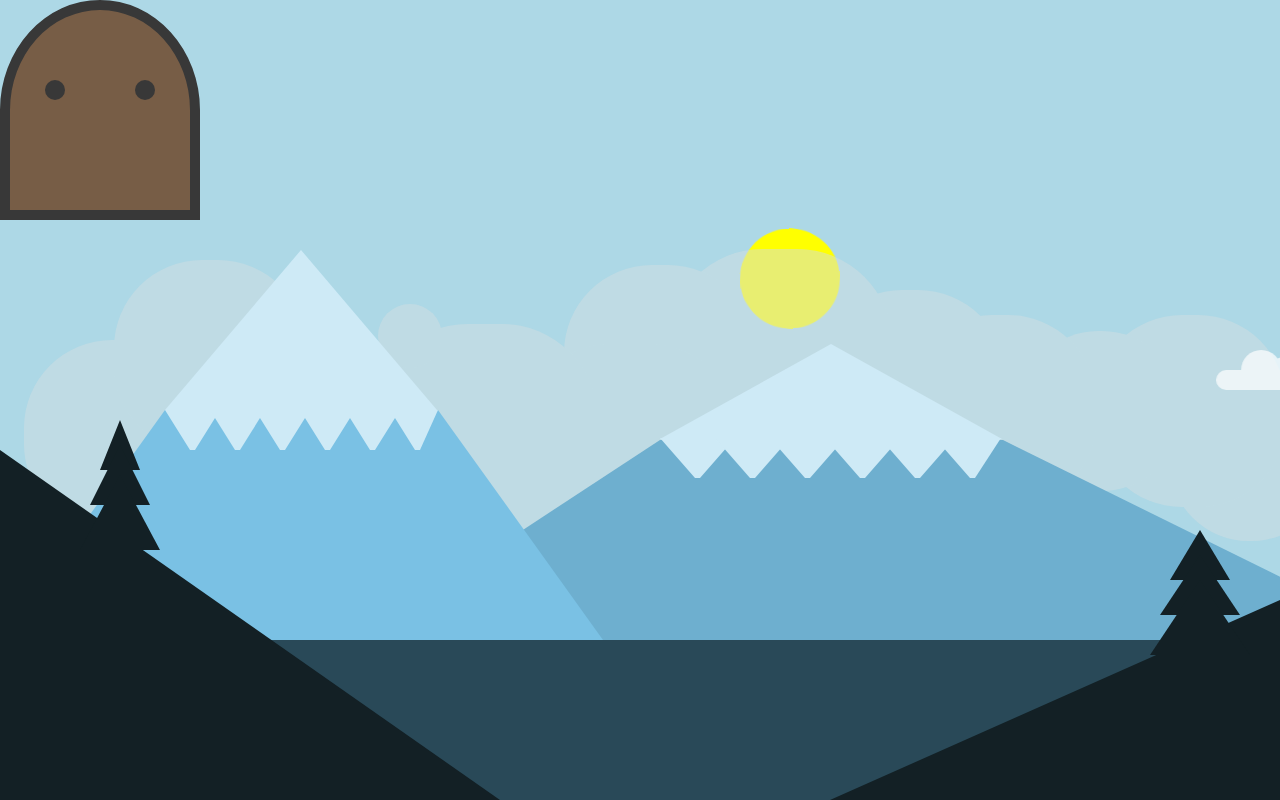
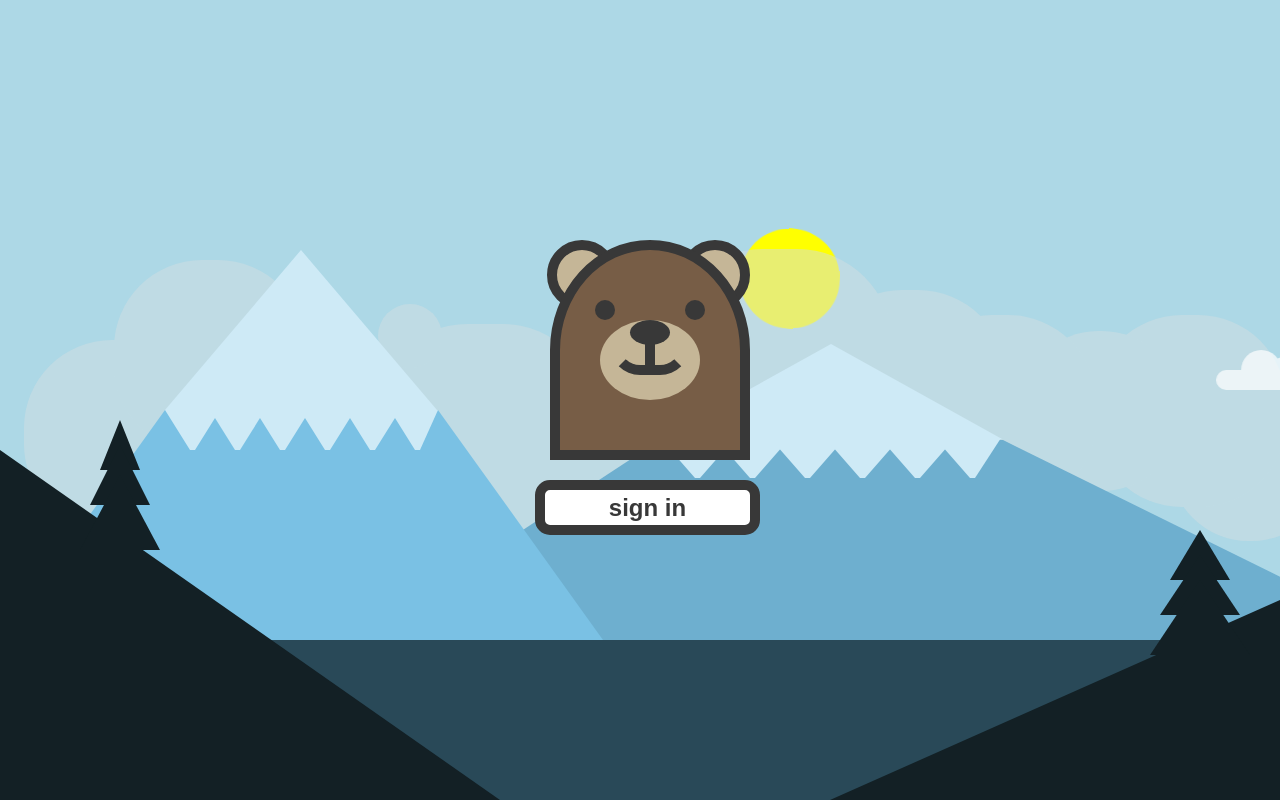
Before and after one commit to mmarsden89/mountain-view, a React (Create React App) app: page / in a window 1280 px wide. Both pictures are taken after a click on the button "login". Built offline with nearby package versions, Linux system fonts and the light colour scheme.

Commit message:
start signin animation  functionality

```diff
--- a/src/Components/Login/Bigfoot/BigFoot.js
+++ b/src/Components/Login/Bigfoot/BigFoot.js
@@ -3,11 +3,21 @@ import "./bigfoot.scss";
 const Bigfoot = () => {
   return (
     <div className="bigfoot-container">
-      <div className="head"></div>
-      <div className="eye-container">
-        <div className="eye1"></div>
-        <div className="eye2"></div>
+      <div className="body-container">
+        <div className="ear1"></div>
+        <div className="ear2"></div>
+        <div className="head"></div>
+        <div className="eye-container">
+          <div className="eye1"></div>
+          <div className="eye2"></div>
+        </div>
+        <div className="mouth-container">
+          <div className="nose"></div>
+          <div className="mouth-line"></div>
+          <div className="mouth"></div>
+        </div>
       </div>
+      <button className="signin-bar">sign in</button>
     </div>
   );
 };
--- a/src/Components/Login/Bigfoot/bigfoot.scss
+++ b/src/Components/Login/Bigfoot/bigfoot.scss
@@ -6,7 +6,31 @@ $black: #383838;
   z-index: 10;
   width: 100vw;
   height: 100vh;
-  top: 0;
+  overflow: hidden;
+}
+
+.body-container {
+  position: absolute;
+  top: 30%;
+  left: calc(50% - 90px);
+}
+
+.ear1,
+.ear2 {
+  background-color: $light-brown;
+  border: 10px solid $black;
+  width: 50px;
+  height: 50px;
+  border-radius: 50%;
+  position: absolute;
+}
+
+.ear1 {
+  left: -3px;
+}
+
+.ear2 {
+  left: 130px;
 }
 
 .head {
@@ -16,11 +40,12 @@ $black: #383838;
   border-top-right-radius: 100%;
   background-color: $dark-brown;
   border: 10px solid $black;
+  position: absolute;
 }
 
 .eye-container {
   position: absolute;
-  top: 80px;
+  top: 60px;
   left: 10px;
   display: flex;
   flex-direction: row;
@@ -35,3 +60,87 @@ $black: #383838;
   height: 20px;
   border-radius: 50%;
 }
+
+.mouth-container {
+  height: 80px;
+  width: 100px;
+  background-color: $light-brown;
+  position: absolute;
+  top: 80px;
+  border-radius: 50%;
+  left: 50px;
+}
+
+.nose {
+  height: 25px;
+  width: 40px;
+  border-radius: 50%;
+  background-color: $black;
+  left: 30px;
+  position: absolute;
+}
+
+.mouth {
+  width: 60px;
+  height: 20px;
+  border-bottom-left-radius: 30px;
+  border-bottom-right-radius: 30px;
+  border: 10px solid transparent;
+  border-bottom: 10px solid $black;
+  position: absolute;
+  left: 10px;
+  top: 15px;
+}
+
+.mouth-line {
+  width: 10px;
+  height: 30px;
+  background-color: $black;
+  position: absolute;
+  left: 45px;
+  top: 20px;
+}
+
+.signin-bar {
+  width: 225px;
+  height: 55px;
+  background-color: white;
+  border: 10px solid $black;
+  border-radius: 15px;
+  top: 60%;
+  left: calc(50% - 105px);
+  position: absolute;
+  color: $black;
+  font-weight: 900;
+  font-size: 24px;
+  animation: signinbar 2s linear;
+}
+
+@keyframes signinbar {
+  0% {
+    top: 25%;
+    opacity: 0;
+  }
+  10% {
+    top: 25%;
+    opacity: 1;
+  }
+  15% {
+    top: 25%;
+  }
+  25% {
+    top: 28%;
+  }
+  35% {
+    top: 25%;
+  }
+  45% {
+    top: 32%;
+  }
+  55% {
+    top: 25%;
+  }
+  100% {
+    top: 60%;
+  }
+}
```
